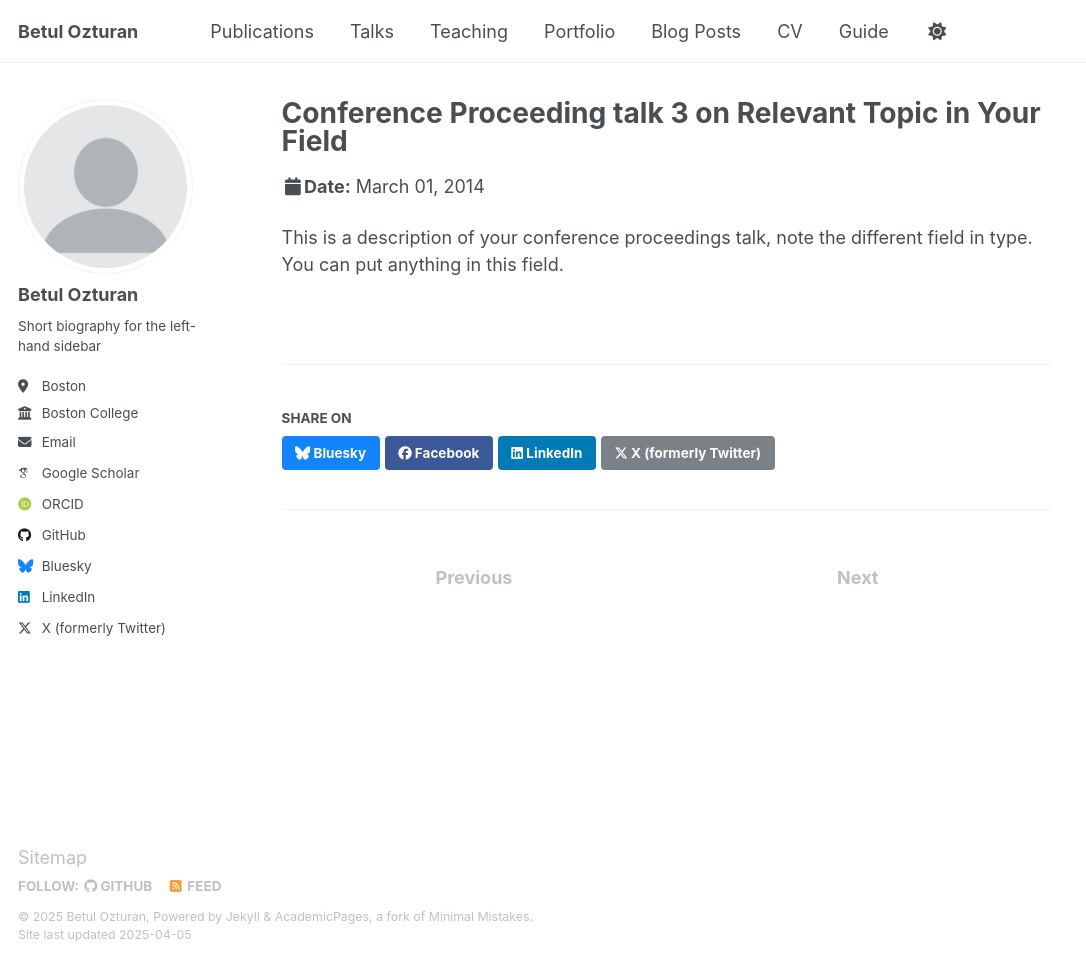
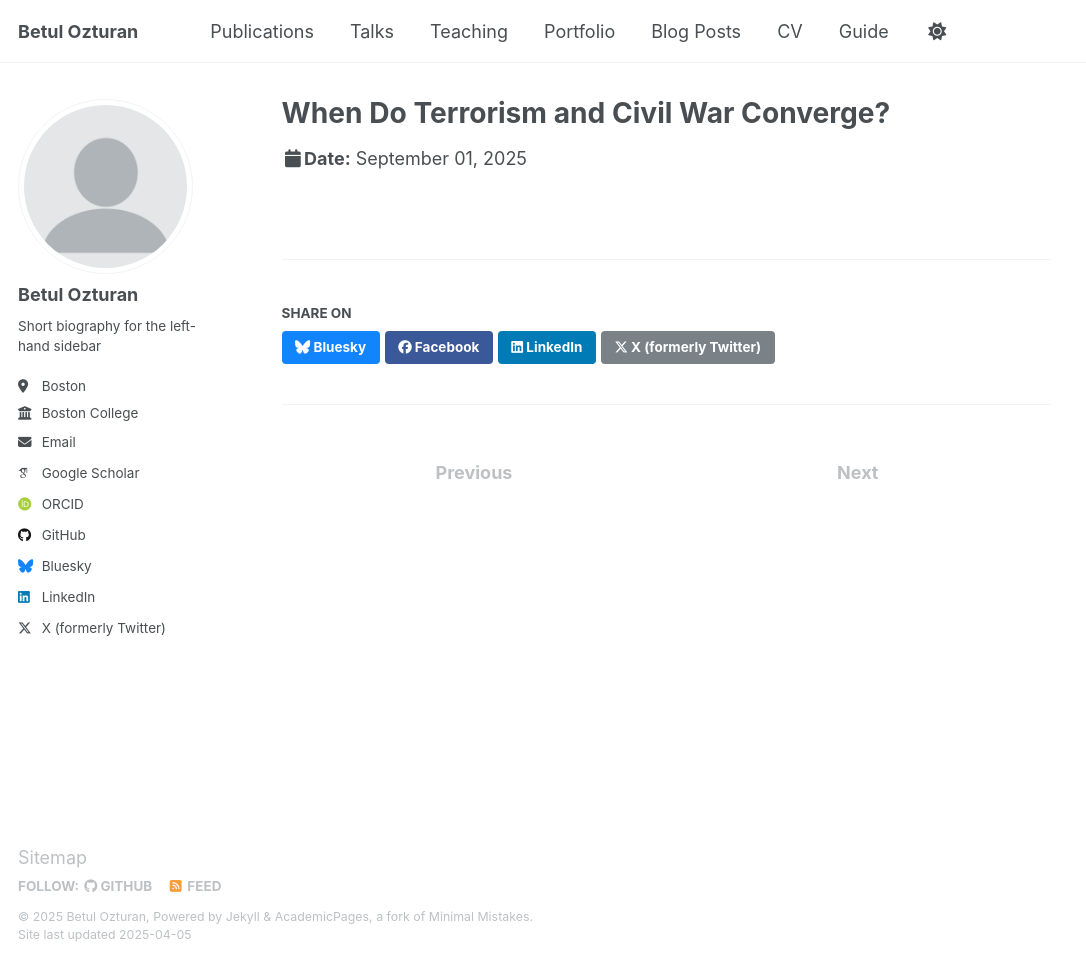
Before and after one commit to betulozturan/betulozturan.github.io, a Jekyll site: the page built from _talks/2014-03-01-talk-3.md, in a window 1280 px wide and 963 px high. Shown: the whole window, without its empty margins (0-1086 px from the left). Built offline with Jekyll 4.4.1, drawn with Linux system fonts in a browser that asks for light colours; some web fonts are replaced.

Commit message:
Update 2014-03-01-talk-3.md

```diff
--- a/_talks/2014-03-01-talk-3.md
+++ b/_talks/2014-03-01-talk-3.md
@@ -1,11 +1,9 @@
 ---
-title: "Conference Proceeding talk 3 on Relevant Topic in Your Field"
+title: "When Do Terrorism and Civil War Converge?"
 collection: talks
-type: "Conference proceedings talk"
-permalink: /talks/2014-03-01-talk-3
-venue: "Testing Institute of America 2014 Annual Conference"
-date: 2014-03-01
-location: "Los Angeles, CA, USA"
+type: "Talk"
+permalink: /talks/2025-09-01-terrorism-civil-war-convergence
+venue: "APSA 2025 Annual Convention"
+date: 2025-09-01
+location: "Vancouver, Canada"
 ---
-
-This is a description of your conference proceedings talk, note the different field in type. You can put anything in this field.
```
